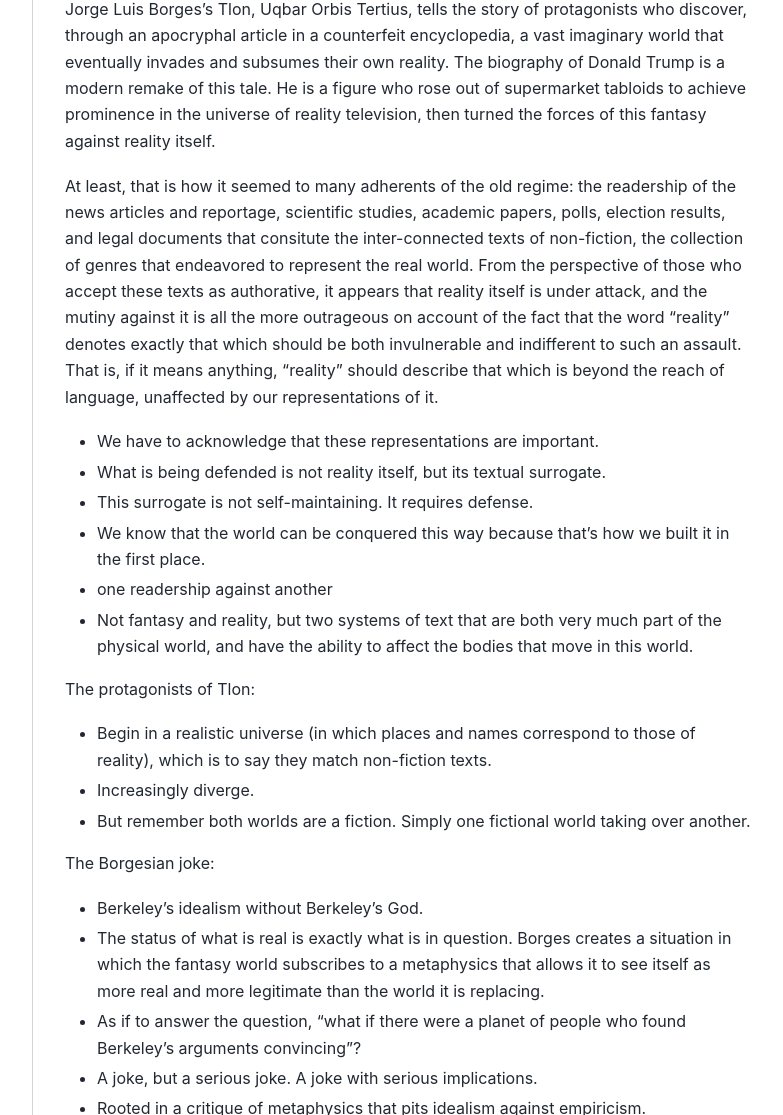
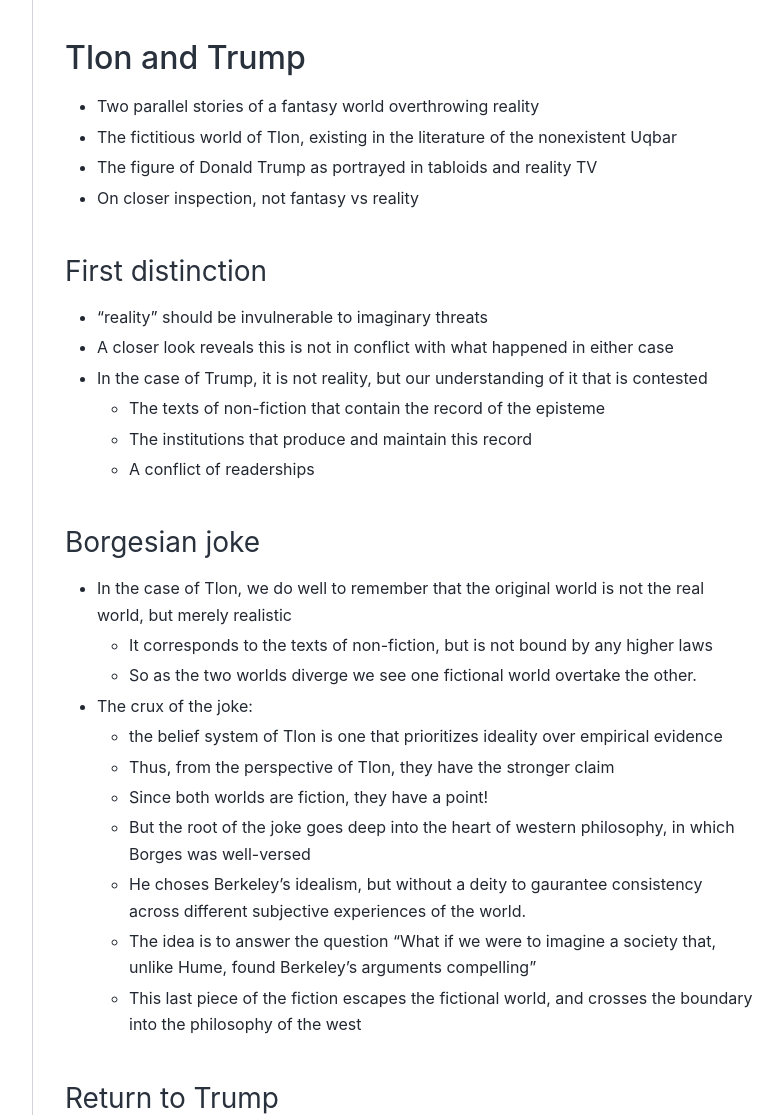
Before and after one commit to gramlogic/essays, a Jupyter Book: the page built from ior/intro.md, in a window 1280 px wide and 1400 px high, cut to the strip 285-1400 px from the top of the window. Shown: the whole strip, without its empty margins (223-1006 px from the left). Built offline with Jupyter Book 1.0.4 settings and Sphinx 7.4.7 and the Sphinx Book theme 1.1.4, drawn with Linux system fonts in a browser that asks for light colours; some of the changed text lies outside the part shown.

Commit message:
working on intro

````diff
--- a/ior/intro.md
+++ b/ior/intro.md
@@ -3,9 +3,57 @@
 Hume noted for all time that Berkeley's arguments did not admit the slightest refutation nor did they cause the slightest conviction.
 ```
 
+## Tlon and Trump
+* Two parallel stories of a fantasy world overthrowing reality
+* The fictitious world of Tlon, existing in the literature of the nonexistent Uqbar
+* The figure of Donald Trump as portrayed in tabloids and reality TV
+* On closer inspection, not fantasy vs reality
+
+### First distinction
+* "reality" should be invulnerable to imaginary threats
+* A closer look reveals this is not in conflict with what happened in either case
+* In the case of Trump, it is not reality, but our understanding of it that is contested
+  * The texts of non-fiction that contain the record of the episteme
+  * The institutions that produce and maintain this record
+  * A conflict of readerships
+
+### Borgesian joke
+* In the case of Tlon, we do well to remember that the original world is not the real world, but merely realistic
+  * It corresponds to the texts of non-fiction, but is not bound by any higher laws
+  * So as the two worlds diverge we see one fictional world overtake the other.
+* The crux of the joke:
+  * the belief system of Tlon is one that prioritizes ideality over empirical evidence
+  * Thus, from the perspective of Tlon, they have the stronger claim
+  * Since both worlds are fiction, they have a point!
+  * But the root of the joke goes deep into the heart of western philosophy, in which Borges was well-versed
+  * He choses Berkeley's idealism, but without a deity to gaurantee consistency across different subjective experiences of the world.
+  * The idea is to answer the question "What if we were to imagine a society that, unlike Hume, found Berkeley's arguments compelling"
+  * This last piece of the fiction escapes the fictional world, and crosses the boundary into the philosophy of the west
+
+### Return to Trump
+* The increasing divergence of readerships
+* Not just a matter of ignorance, as both sides prefer to claim.
+* It would be comforting to think so.
+* Nor is it exactly a problem of creeping "politicization"
+* Rather, a recognition even on a subconscious level of the role of politics, aesthetics, desires in the construction of the episteme
+
+### Goals
+* Continued relevance of the critique of metaphysics
+* Integrate more of the lost ideas
+
+## Tlon and Trump
+
 Jorge Luis Borges's Tlon, Uqbar Orbis Tertius, tells the story of protagonists who discover, through an apocryphal article in a counterfeit encyclopedia, a vast imaginary world that eventually invades and subsumes their own reality. The biography of Donald Trump is a modern remake of this tale. He is a figure who rose out of supermarket tabloids to achieve prominence in the universe of reality television, then turned the forces of this fantasy against reality itself.
 
-At least, that is how it seemed to many adherents of the old regime: the readership of the news articles and reportage, scientific studies, academic papers, polls, election results, and legal documents that consitute the inter-connected texts of non-fiction, the collection of genres that endeavored to represent the real world. From the perspective of those who accept these texts as authorative, it appears that reality itself is under attack, and the mutiny against it is all the more outrageous on account of the fact that the word "reality" denotes exactly that which should be both invulnerable and indifferent to such an assault. That is, if it means anything, "reality" should describe that which is beyond the reach of language, unaffected by our representations of it.
+At least, that is how it seemed to many adherents of the old regime: the readership of the news articles and reportage, scientific studies, academic papers, polls, election results, statutes, rulings and other documents that consitute the inter-connected texts of non-fiction, the collection of genres that endeavored to represent the real world. From the perspective of those who accept these texts as authorative, it appears that reality itself is under attack, and the mutiny against it is all the more outrageous on account of the fact that the word "reality" denotes exactly that which should be both invulnerable and indifferent to such an assault. That is, if it means anything, "reality" should describe that which is beyond the reach of language, unaffected by our representations of it. It seems that anyone who simply adopts a more convenient set of "alternate facts" is destined for comeuppance sooner or later.
+
+Perhaps this is what happened: the pandemic and eventually the election could not be pretended away. And yet, the effort to do so---the decision to take action based on this alternate facts---surely become part of the real world. And more troubling, one must re-evaluate the confidence that reality, whatever it might ultimately be---will eventually reassert itself. This is especially true in the case of events like a pandemic that are too large for any individual to directly experience. It is also true for events like global warming, which are both too large and too slow. Reality has no obligation to "assert itself"; people make assertions about it.
+
+What we have instead is a system in which people, often gathered into institutions, make assertions about reality. Whether these assertions are or are not correct is a difficult question. These assertions form a kind of interconnected text. The text is disseminated to a readership, the members of which may add their own personal experience, or may decide not to. This system, unlike the indifferent universe it purports to represent, is not self-maintaining. It requires defense.
+
+
+
+
 
 * We have to acknowledge that these representations are important.
 * What is being defended is not reality itself, but its textual surrogate.
@@ -159,3 +207,13 @@ The problem of epistemological foundations.
 How do we know what we know. It goes all the way back to this system.
 
 This moment of erasing the system that produces the voice. A more primordial writing.
+
+
+## Goal
+The point of this paper is to explain the continued relevance of the poststructural critique of metaphysics in understanding the current intellectual and political moment. For a variety of reasons, the flurry of new ideas that came into and profoundly affectly the humanities in the late 20th century have not been fully processed. They continue to give the impression of disconnected phenomenon. I believe this is an effect of the unfolding process of knowledge production in the humanities. Any particular theory can only have a limited amount of time before it no longer captures the academic imagination, and thus no longer can be the name of the study. Moreover, the theory was difficult to understand and overwhelming in its implications. So what has happened is that the portions with the most obvious material applications were spun off into new studies, integrated into standpoint theory, or decolonial studies.
+
+But in some cases, old problems continue to trouble us. We see again and again the reinscription of the logocentric gesture. We are perplexed by phenomena that we have a theory to describe.
+
+two main factors: first, a series of quick insights overwhelmed the academic world, second the academic world is beholden to certain structural constraints. These are usually described in terms of disciplinarity but they also exert their influence in a temporal dimension by limiting the amount of time and energy that can be spent on any one theory. Some of this is an unfortunate manifestation of "funding structure" but some, surely, represents a more general tendency to lose interest in the familiar. The trick of reinvigorating the familiar world, breaking the hypnosis of the ordinary, is the purview of the artist. As is the converse trick: bringing the ordinary into being in the first place. We are caught in the contest of these castings.
+
+In other words, there is a relentless need in academia to push forward to new ideas and coin new
````
